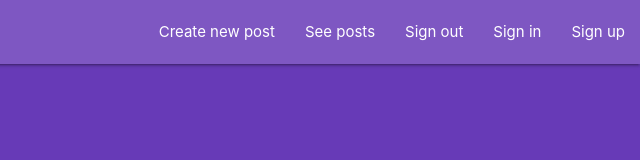
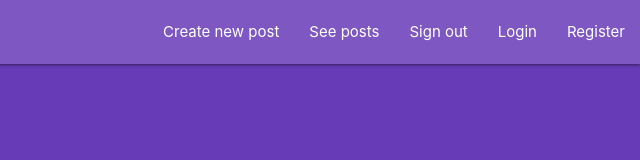
Before and after one commit to vinicius-goncalves/planet-posts, a plain HTML site: page index.html in a window 1280 px wide. Shown: the full height of the page, 640-1280 px from the left. Drawn offline with nearby package versions, Linux system fonts and the light colour scheme.

```diff
--- /dev/null
+++ b/app.js
@@ -0,0 +1 @@
+import { db, auth } from './auth.js'
--- a/index.html
+++ b/index.html
@@ -29,22 +29,22 @@
                 <li data-js="logged-in" data-role="admin"><a href="#">Create new post</a></li>
                 <li data-js="logged-in" data-role="user"><a href="#">See posts</a></li>
                 <li data-js="logged-in" data-role="user"><a href="#">Sign out</a></li>
-                <li data-js="logged-out" data-role="user"><a href="#">Sign in</a></li>
-                <li data-js="logged-out" data-role="user"><a href="#">Sign up</a></li>
+                <li data-js="logged-out" data-role="user"><a href="#">Login</a></li>
+                <li data-js="logged-out" data-role="user"><a href="#">Register</a></li>
             </ul>
         </div>
-
     </nav>
 
     <ul class="sidenav" id="mobile" data-js="nav-bar">
         <li data-js="logged-in" data-role="admin"><a href="#">Create new post</a></li>
         <li data-js="logged-in" data-role="user"><a href="#">See posts</a></li>
         <li data-js="logged-in" data-role="user"><a href="#">Sign out</a></li>
-        <li data-js="logged-out" data-role="user"><a href="#">Sign in</a></li>
-        <li data-js="logged-out" data-role="user"><a href="#">Sign up</a></li>
+        <li data-js="logged-out" data-role="user"><a href="#">Login</a></li>
+        <li data-js="logged-out" data-role="user"><a href="#">Register</a></li>
     </ul>
 
     <!-- Compiled and minified JavaScript -->
+    <script src="app.js" type="module"></script>
     <script src="https://ajax.googleapis.com/ajax/libs/jquery/3.6.0/jquery.min.js"></script>
     <script src="https://cdnjs.cloudflare.com/ajax/libs/materialize/1.0.0/js/materialize.min.js"></script>
     <script>
```
Also changed, not shown: 1 other file.
